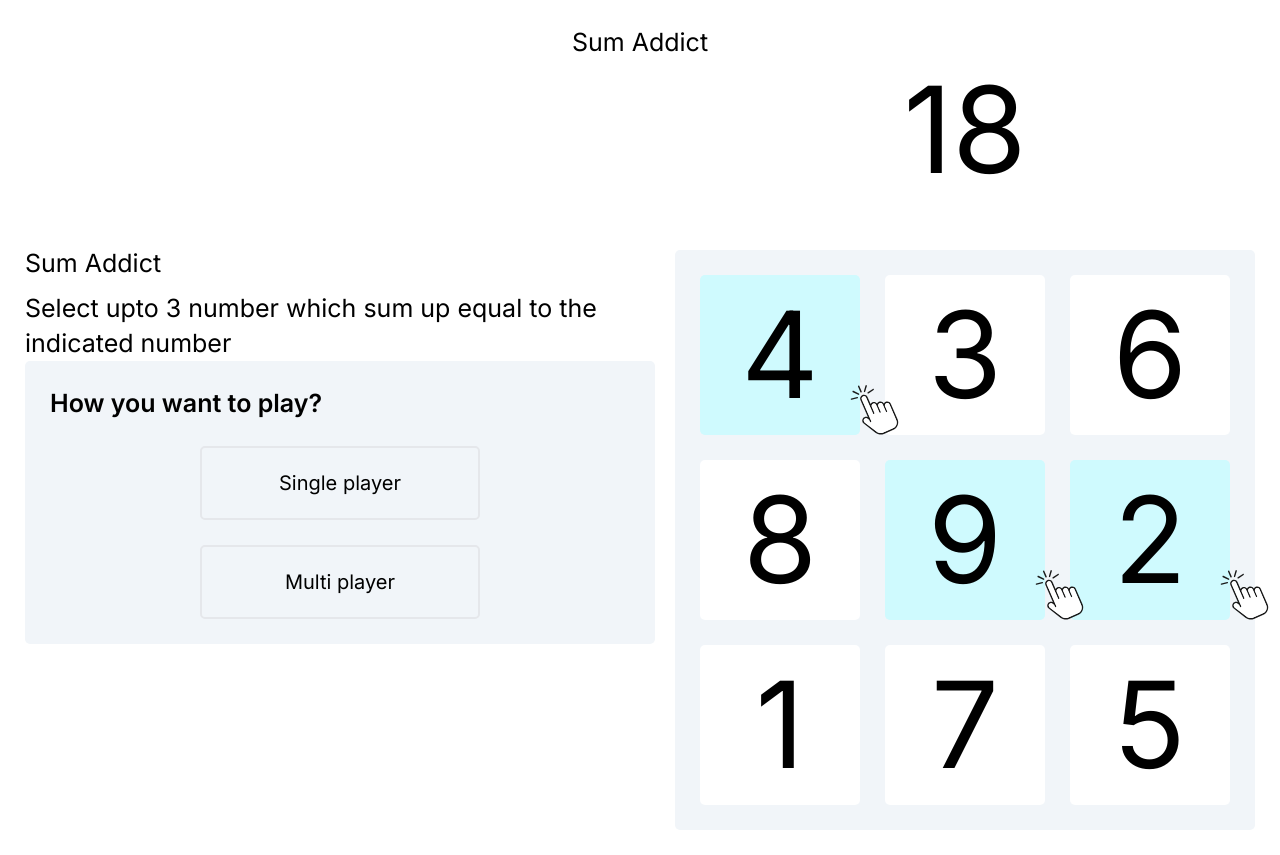
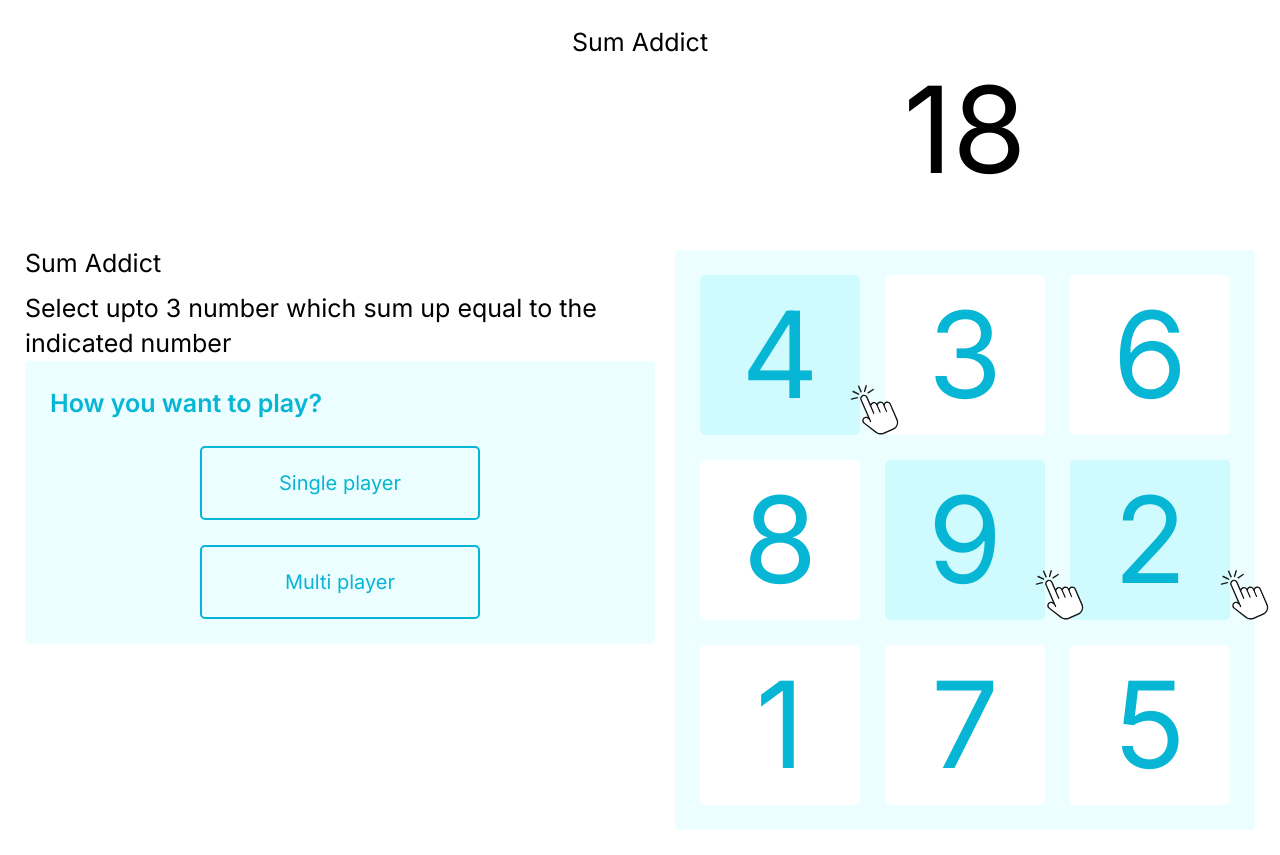
Before and after one commit to singh-taranjeet/boloons-ui, a Next.js app: page /games/sum-addict in a window 1280 px wide. Built offline with nearby package versions, Linux system fonts and the light colour scheme.

Commit message:
fixed some issues

```diff
--- a/src/app/games/components/Button/index.tsx
+++ b/src/app/games/components/Button/index.tsx
@@ -12,8 +12,8 @@ export function Button(
       {...props}
       className={
         `${fontSizes.normal} ${padding.rectangle.normal} border rounded` +
-        ` text-${colors.primaryColor}` +
-        ` border-${colors.primaryColor} ${props.className}`
+        ` text-primary` +
+        ` border-primary ${props.className}`
       }
     ></button>
   );
--- a/src/app/games/components/Card/index.tsx
+++ b/src/app/games/components/Card/index.tsx
@@ -9,7 +9,7 @@ export function Card(
   return (
     <div
       {...props}
-      className={`${padding.square.normal} ${colors.lightBackGroundColor} rounded ${props.className}`}
+      className={`${padding.square.normal} ${colors.backGroundColorLight} rounded ${props.className}`}
     ></div>
   );
 }
--- a/src/app/games/components/Link/index.tsx
+++ b/src/app/games/components/Link/index.tsx
@@ -10,7 +10,7 @@ interface StyledLinkType extends LinkType {
 
 export function Href(props: StyledLinkType) {
   const { className = "" } = props;
-  const cx = `rounded ${padding.rectangle.normal} w-full self-center md:w-56 border-${colors.primaryColor} border-2 text-${colors.primaryColor} text-center ${className}`;
+  const cx = `rounded ${padding.rectangle.normal} w-full self-center md:w-56 border-primary border-2 text-primary text-center ${className}`;
   return (
     <>
       <Link {...props} className={cx} />
--- a/src/app/games/layout.tsx
+++ b/src/app/games/layout.tsx
@@ -1,9 +1,9 @@
-import { fontSizes } from "../lib/constants";
+import { colors, fontSizes } from "../lib/constants";
 import { gameConstants } from "./sum-addict/lib/constants";
 
 export default function Layout(props: { children: React.ReactNode }) {
   return (
-    <main className="p-5 h-full">
+    <main className={`p-5 h-full`}>
       <h1 className={`${fontSizes.normal} text-center`}>
         {gameConstants.name}
       </h1>
--- a/src/app/games/sum-addict/components/GameType/index.tsx
+++ b/src/app/games/sum-addict/components/GameType/index.tsx
@@ -7,9 +7,9 @@ import { Href } from "@/app/games/components/Link";
 export function GameType() {
   return (
     <section
-      className={`flex flex-col justify-center ${gap.normal} md:row md:justify-between ${colors.lightBackGroundColor2} rounded ${padding.square.normal}`}
+      className={`flex flex-col justify-center ${gap.normal} md:row md:justify-between ${colors.backGroundColorLight} rounded ${padding.square.normal}`}
     >
-      <Sentence className={`text-${colors.primaryColor} font-semibold`}>
+      <Sentence className={`text-primary font-semibold`}>
         How you want to play?
       </Sentence>
       <Href href={`${gameConstants.playUrl}`}>Single player</Href>
--- a/src/app/games/sum-addict/create/page.tsx
+++ b/src/app/games/sum-addict/create/page.tsx
@@ -80,7 +80,7 @@ export default function Page() {
       <div className="my-5 flex flex-col justify-between">
         <Sentence>Share this url with players to join</Sentence>
         <Card
-          className={`${margin.marginUp} ${padding.square.normal} ${colors.lightBackGroundColor} ${gap.normal} flex justify-between cursor-pointer`}
+          className={`${margin.marginUp} ${padding.square.normal} ${gap.normal} flex justify-between cursor-pointer`}
           onClick={() => navigator.clipboard.writeText(joinUrl)}
         >
           <Sentence className={`${classes.center} whitespace-nowrap`}>
@@ -100,13 +100,13 @@ export default function Page() {
         <section>
           <Sentence>Players who have joined</Sentence>
 
-          <Card className={`${colors.lightBackGroundColor2}`}>
+          <Card className={`${colors.backGroundColorLight}`}>
             <ul>
               {players.map((player) => {
                 return (
                   <li
                     key={player.id}
-                    className={`${fontSizes.normal} ${margin.marginUp} ${padding.rectangle.normal} ${colors.lightBackGroundColor2} rounded`}
+                    className={`${fontSizes.normal} ${margin.marginUp} ${padding.rectangle.normal} ${colors.backGroundColorLight} rounded`}
                   >
                     {player.name}
                   </li>
--- a/src/app/games/sum-addict/play/components/BoxGrid/index.tsx
+++ b/src/app/games/sum-addict/play/components/BoxGrid/index.tsx
@@ -16,7 +16,7 @@ export function BoxGrid(props: BoxGridType) {
   const { options, onAttempt, attempts = [], learningMode = false } = props;
   return (
     <StyledBoxGrid
-      className={`grid ${gap.normal} justify-center ${colors.lightBackGroundColor2} w-fit ${padding.square.normal} rounded mx-auto`}
+      className={`grid ${gap.normal} justify-center ${colors.backGroundColorLight} w-fit ${padding.square.normal} rounded mx-auto`}
     >
       {options?.map((option) => (
         <div key={option} className="relative">
--- a/src/app/games/sum-addict/play/components/Controls/index.tsx
+++ b/src/app/games/sum-addict/play/components/Controls/index.tsx
@@ -13,7 +13,7 @@ export function Controls(props: {
   return (
     <section
       onClick={onClick}
-      className={`select-none flex justify-center rounded-md p-5 w-fit h-fit bg-${colors.primaryColor} mx-auto`}
+      className={`select-none flex justify-center rounded-md p-5 w-fit h-fit bg-primary mx-auto`}
     >
       <p className="m-auto text-4xl text-white">Restart</p>
     </section>
--- a/src/app/games/sum-addict/play/components/Number/index.tsx
+++ b/src/app/games/sum-addict/play/components/Number/index.tsx
@@ -18,8 +18,7 @@ export function Number(props: {
       ? "text-6xl"
       : "text-4xl";
 
-  const fontColor =
-    color === "black" ? "text-black" : `text-${colors.primaryColor}`;
+  const fontColor = color === "black" ? "text-black" : `text-primary`;
 
   return (
     <div className="flex flex-col justify-center p-2 cursor-pointer h-full">
--- a/src/app/games/sum-addict/play/components/Timer/index.tsx
+++ b/src/app/games/sum-addict/play/components/Timer/index.tsx
@@ -31,11 +31,9 @@ export function Timer(props: { startGame?(): void; duration?: number }) {
   return (
     <section className={`flex flex-col ${gap.normal}`}>
       <div
-        className={`rounded-full border-2 border-${colors.primaryColor} w-24 h-24 mx-auto flex flex-col justify-center`}
+        className={`rounded-full border-2 border-primary w-24 h-24 mx-auto flex flex-col justify-center`}
       >
-        <p
-          className={`text-center text-${colors.primaryColor} text-6xl leading-none`}
-        >
+        <p className={`text-center text-primary text-6xl leading-none`}>
           {startTimer}
         </p>
       </div>
--- a/src/app/lib/constants.ts
+++ b/src/app/lib/constants.ts
@@ -39,9 +39,9 @@ export const classes = {
 };
 
 export const colors = {
-  lightBackGroundColor: "bg-slate-50",
-  lightBackGroundColor2: "bg-slate-100",
-  primaryColor: "cyan-500",
+  backGroundColorLight: "bg-light",
+  backGroundColorDark: "bg-secondary",
+  backGroundColorLightGray: "bg-slate-50",
 };
 
 export const urls = {
--- a/tailwind.config.js
+++ b/tailwind.config.js
@@ -9,7 +9,13 @@ module.exports = {
     "./src/**/*.{js,ts,jsx,tsx,mdx}",
   ],
   theme: {
-    extend: {},
+    extend: {
+      colors: {
+        primary: "#06b6d4", // cyan-500
+        secondary: "#cffafe", // cyan-100
+        light: "#ecfeff", // cyan-10
+      },
+    },
   },
   plugins: [],
 };
```
